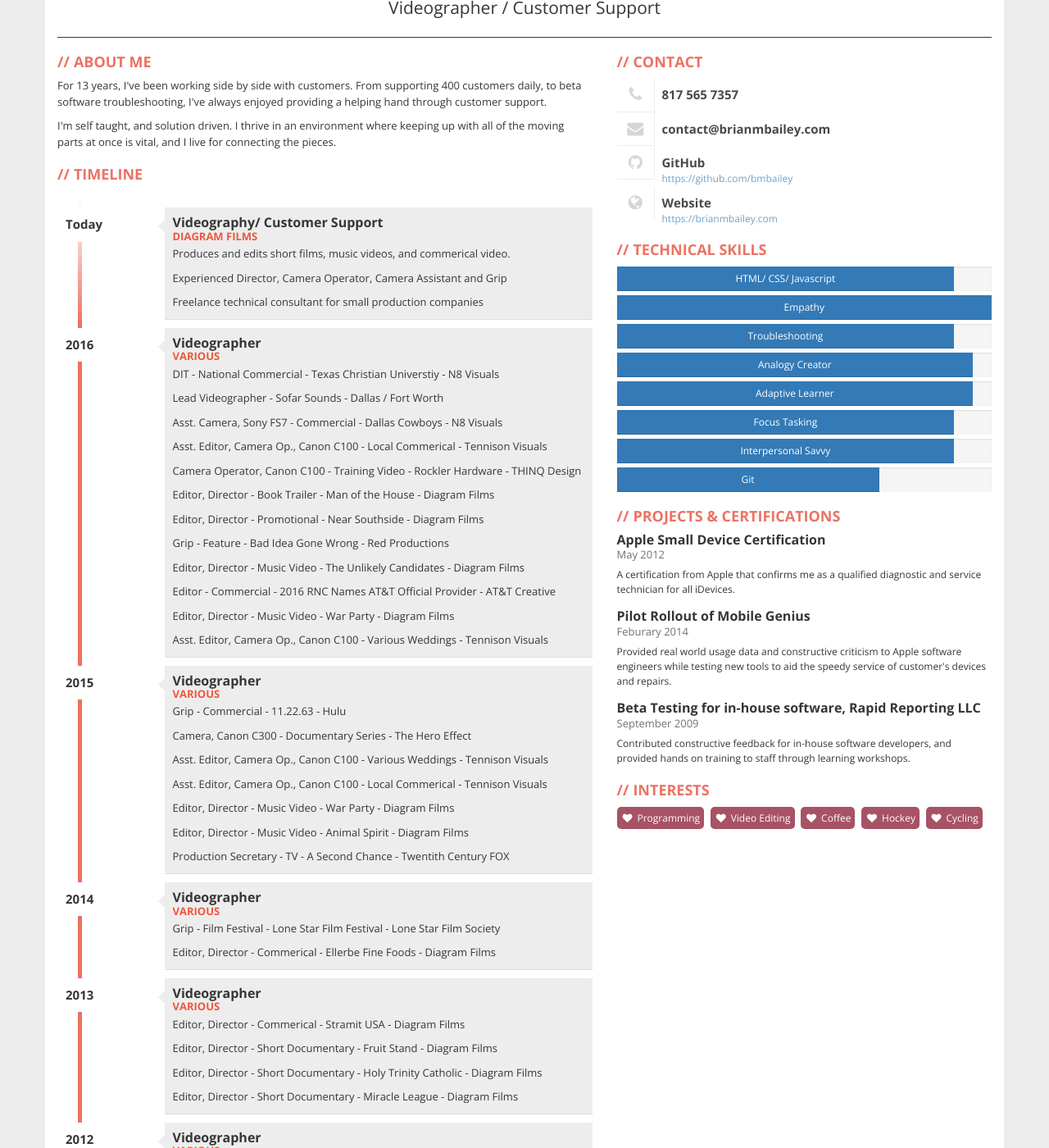
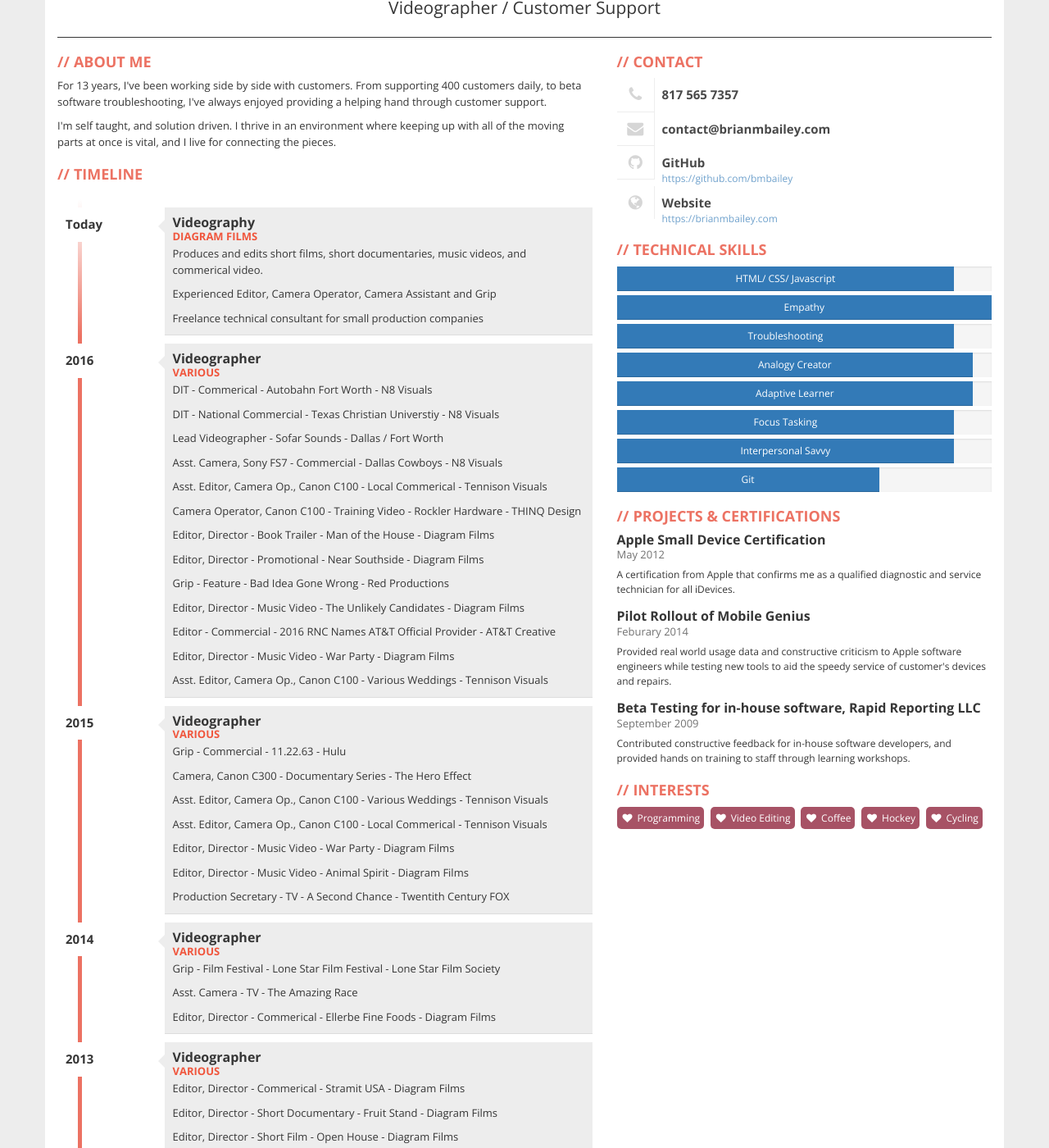
Before and after one commit to Bmbailey/Resume, a Jekyll site: the page built from index.html, in a window 1280 px wide and 1400 px high, scrolled down 227 px. Shown: the whole window at 82% size. Built offline with Jekyll 4.4.1, drawn with Linux system fonts in a browser that asks for light colours; nearby versions of some CDN libraries; some of the changed text lies outside the part shown.

Commit message:
Added gigs, adjusted titles

```diff
--- a/_data/timeline.yml
+++ b/_data/timeline.yml
@@ -1,15 +1,16 @@
-- title: Videography/ Customer Support
+- title: Videography
   company: Diagram Films
   year: Today
   description:
-    - Produces and edits short films, music videos, and commerical video.
-    - Experienced Director, Camera Operator, Camera Assistant and Grip
+    - Produces and edits short films, short documentaries, music videos, and commerical video.
+    - Experienced Editor, Camera Operator, Camera Assistant and Grip
     - Freelance technical consultant for small production companies
 
 - title: Videographer
   company: Various
   year: 2016
   description:
+    - DIT - Commerical - Autobahn Fort Worth - N8 Visuals
     - DIT - National Commercial - Texas Christian Universtiy - N8 Visuals
     - Lead Videographer - Sofar Sounds - Dallas / Fort Worth
     - Asst. Camera, Sony FS7 - Commercial - Dallas Cowboys - N8 Visuals
@@ -40,6 +41,7 @@
   year: 2014
   description:
     - Grip - Film Festival - Lone Star Film Festival - Lone Star Film Society
+    - Asst. Camera - TV - The Amazing Race
     - Editor, Director - Commerical - Ellerbe Fine Foods - Diagram Films
 
 - title: Videographer
@@ -48,6 +50,7 @@
   description:
     - Editor, Director - Commerical - Stramit USA - Diagram Films
     - Editor, Director - Short Documentary - Fruit Stand - Diagram Films
+    - Editor, Director - Short Film - Open House - Diagram Films
     - Editor, Director - Short Documentary - Holy Trinity Catholic - Diagram Films
     - Editor, Director - Short Documentary - Miracle League - Diagram Films
 
@@ -57,6 +60,10 @@
   description:
     - Editor, Director - Music Video - Whiskey Folk Ramblers - Diagram Films
     - Editor, Director - Short Documentary - The Parenting Center - Diagram Films
+    - Editor, Director - Short Documentary - Yohawk Energy - Diagram Films
+    - Editor - Comedy Short - Brick Watkins - Shut Up and Prance Productions
+    - Editor - Comedy Short - 15 Minutes - Shut Up and Prance Productions
+    - Editor, Director - Commerical - Prim and Proper - Diagram Films
 
 - title: Family Room Specialist
   company: Apple, Inc.
```
